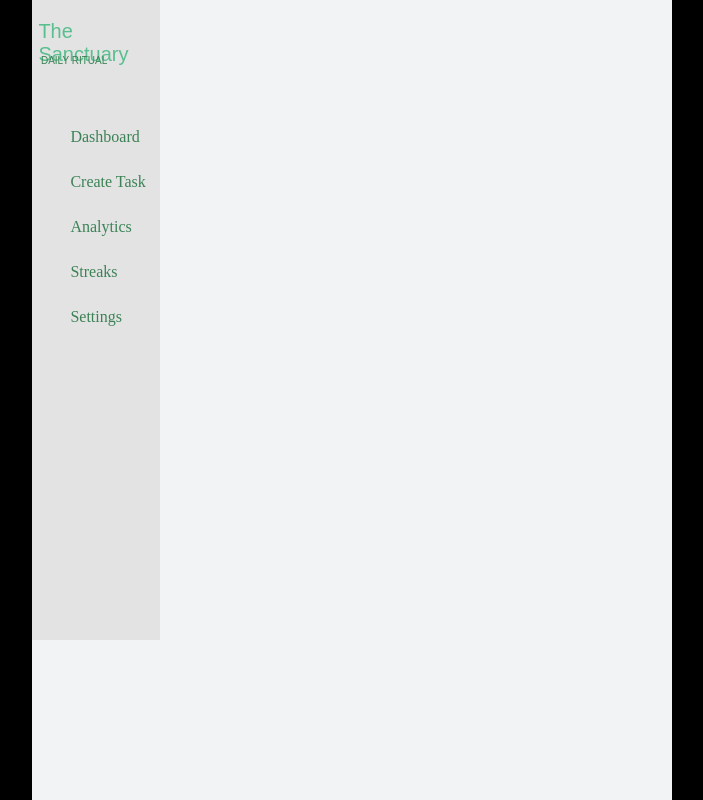
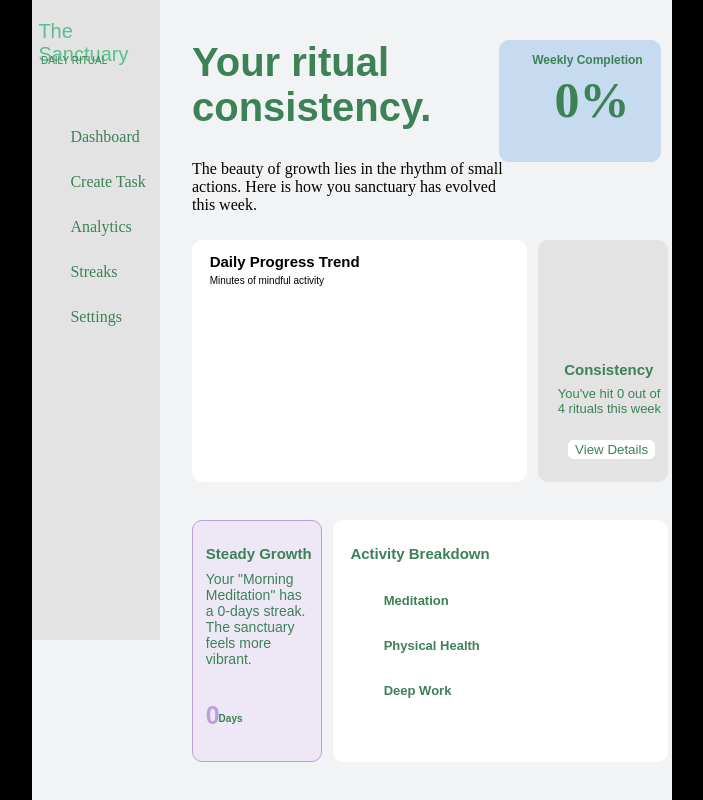
Before and after one commit to danya717/habit_tracker, a Django app: page /analytics in a window 1280 px wide. Shown: the whole page, without its empty margins (288-991 px from the left). Run offline with Django 5.2, Linux system fonts and the light colour scheme.

Commit message:
added styles to analytics.html page

```diff
--- a/habit_tracker/static/css/style.css
+++ b/habit_tracker/static/css/style.css
@@ -190,14 +190,14 @@ body {
     color: #3C8256;
     font-size: 40px;
     font-family: sans-serif;
-    width: 60%;
+    width: 50%;
     position: absolute;
     left: 25%;
     top: 5%;
 }
 
 .create_task_page_deep_description {
-    width: 55%;
+    width: 50%;
     position: absolute;
     left: 25%;
     top: 18%;
@@ -440,3 +440,178 @@ body {
     left: 5%;
     width: 95%;
 }
+
+
+
+.weekly_completion_field {
+    border: 1px solid #C6DBEF;
+    border-radius: 10px;
+    background-color: #C6DBEF;
+    width: 25%;
+    height: 15%;
+    position: absolute;
+    left: 73%;
+    top: 5%;
+}
+
+.weekly_completion_title {
+    color: #3c8256;
+    font-family: sans-serif;
+    font-size: 12px;
+    position: absolute;
+    left: 20%;
+    top: 10%;
+}
+
+.analytics_page_procent_of_completed_tasks {
+    color: #3c8256;
+    font-size: 50px;
+    position: absolute;
+    left: 34%;
+    top: 25%;
+}
+
+.daily_progress_trend {
+    border: 1px solid white;
+    border-radius: 10px;
+    background-color: white;
+    width: 52%;
+    height: 30%;
+    position: absolute;
+    left: 25%;
+    top: 30%;
+}
+
+.daily_progress_trend_title {
+    font-family: sans-serif;
+    font-size: 15px;
+    position: absolute;
+    left: 5%;
+    top: 5%;
+}
+
+.daily_progress_trend_description {
+    font-family: sans-serif;
+    font-size: 10px;
+    position: absolute;
+    left: 5%;
+    top: 10%;
+}
+
+.streak_growth_field {
+    border: 1px solid #BCA0DC;
+    border-radius: 10px;
+    background-color: #EDE7F6;
+    width: 20%;
+    height: 30%;
+    position: absolute;
+    left: 25%;
+    top: 65%;
+}
+
+.streak_growth_title {
+    color: #3c8256;
+    font-family: sans-serif;
+    font-size: 15px;
+    position: absolute;
+    left: 10%;
+    top: 10%;
+}
+
+.streak_growth_description {
+    color: #3c8256;
+    font-family: sans-serif;
+    font-size: 14px;
+    width: 80%;
+    position: absolute;
+    left: 10%;
+    top: 15%;
+}
+
+.amount_of_streak_days {
+    color: #BCA0DC;
+    font-family: sans-serif;
+    font-size: 25px;
+    position: absolute;
+    left: 10%;
+    top: 75%;
+}
+
+.amount_of_streak_days_word {
+    color: #3c8256;
+    font-family: sans-serif;
+    font-size: 10px;
+    position: absolute;
+    left: 20%;
+    top: 80%;
+}
+
+.consistency_field {
+    border: 1px solid #E2E3E2;
+    border-radius: 10px;
+    background-color: #E2E3E2;
+    width: 20%;
+    height: 30%;
+    position: absolute;
+    left: 79%;
+    top: 30%;
+}
+
+.consistency_field_title {
+    color: #3c8256;
+    font-family: sans-serif;
+    font-size: 15px;
+    position: absolute;
+    left: 20%;
+    top: 50%;
+}
+
+.consistency_field_description {
+    color: #3c8256;
+    font-family: sans-serif;
+    font-size: 13px;
+    position: absolute;
+    left: 15%;
+    top: 55%;
+}
+
+.view_details_button {
+    color: #3c8256;
+    background-color: white;
+    border: 1px solid white;
+    border-radius: 5px;
+    position: absolute;
+    left: 23%;
+    top: 83%;
+}
+
+.activity_breakdown_field {
+    border: 1px solid white;
+    border-radius: 10px;
+    background-color: white;
+    position: absolute;
+    width: 52%;
+    height: 30%;
+    left: 47%;
+    top: 65%;
+}
+
+.activity_breakdown_field_title {
+    color: #3c8256;
+    font-family: sans-serif;
+    font-size: 15px;
+    position: absolute;
+    left: 5%;
+    top: 10%;
+}
+
+.activity_breakdown_field_items {
+    color: #3c8256;
+    font-family: sans-serif;
+    font-size: 13px;
+    display: grid;
+    gap: 30px;
+    position: absolute;
+    left: 15%;
+    top: 30%;
+}
--- a/habit_tracker/templates/analytics.html
+++ b/habit_tracker/templates/analytics.html
@@ -7,3 +7,56 @@
 {% block page_title %}
     Stats
 {% endblock %}
+
+{% block page_description %}
+    <b class="create_task_pag_description">Your ritual consistency.</b>
+{% endblock %}
+
+{% block page_deep_description %}
+    <p class="create_task_page_deep_description">The beauty of growth lies in the rhythm of small actions. Here is how
+    you sanctuary has evolved this week.
+    </p>
+{% endblock %}
+
+
+{% block daily_progress_trend %}
+    <div class="daily_progress_trend">
+        <b class="daily_progress_trend_title">Daily Progress Trend</b>
+        <p class="daily_progress_trend_description">Minutes of mindful activity</p>
+    </div>
+{% endblock %}
+
+{% block analytics_page_streak_growth %}
+    <div class="streak_growth_field">
+        <b class="streak_growth_title">Steady Growth</b>
+        <p class="streak_growth_description">Your "Morning Meditation" has a 0-days streak. The sanctuary feels more vibrant.</p>
+        <b class="amount_of_streak_days">0</b>
+        <b class="amount_of_streak_days_word">Days</b>
+    </div>
+{% endblock %}
+
+{% block analytics_page_activity_breakdown %}
+    <div class="activity_breakdown_field">
+        <b class="activity_breakdown_field_title">Activity Breakdown</b>
+        <li class="activity_breakdown_field_items">
+            <b>Meditation</b>
+            <b>Physical Health</b>
+            <b>Deep Work</b>
+        </li>
+    </div>
+{% endblock %}
+
+{% block analytics_page_weekly_completion_field %}
+    <div class="weekly_completion_field">
+        <b class="weekly_completion_title">Weekly Completion</b>
+        <b class="analytics_page_procent_of_completed_tasks">0%</b>
+    </div>
+{% endblock %}
+
+{% block analytics_page_consistency_field %}
+    <div class="consistency_field">
+        <b class="consistency_field_title">Consistency</b>
+        <p class="consistency_field_description">You've hit 0 out of 4 rituals this week</p>
+        <button class="view_details_button">View Details</button>
+    </div>
+{% endblock %}
--- a/habit_tracker/templates/base.html
+++ b/habit_tracker/templates/base.html
@@ -56,6 +56,22 @@
 
         {% block create_task_page_photo_insertion %}
         {% endblock %}
+
+
+        {% block daily_progress_trend %}
+        {% endblock %}
+
+        {% block analytics_page_streak_growth %}
+        {% endblock %}
+
+        {% block analytics_page_activity_breakdown %}
+        {% endblock %}
+
+        {% block analytics_page_weekly_completion_field %}
+        {% endblock %}
+
+        {% block analytics_page_consistency_field %}
+        {% endblock %}
     </div>
 <!--    <script src="https://cdn.jsdelivr.net/npm/bootstrap@5.3.8/dist/js/bootstrap.bundle.min.js" integrity="sha384-FKyoEForCGlyvwx9Hj09JcYn3nv7wiPVlz7YYwJrWVcXK/BmnVDxM+D2scQbITxI" crossorigin="anonymous"></script>-->
 </body>
```
